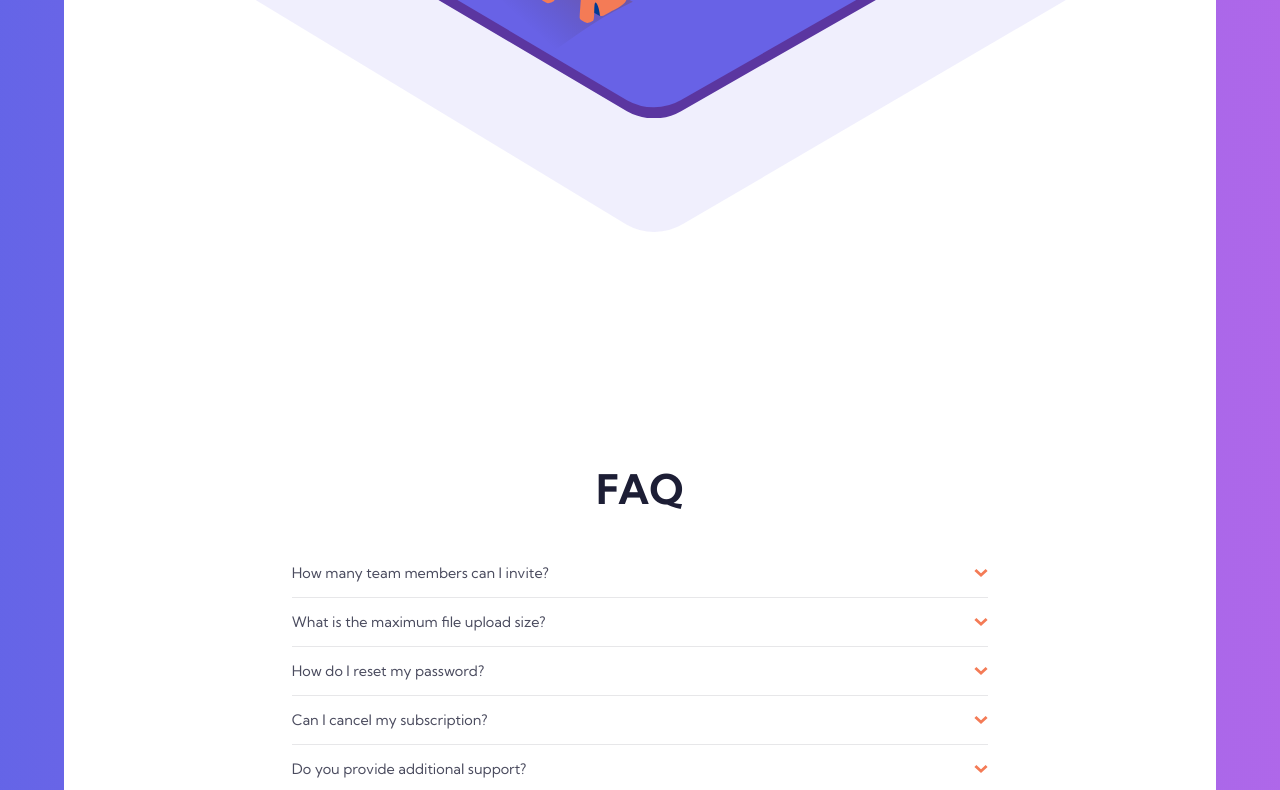
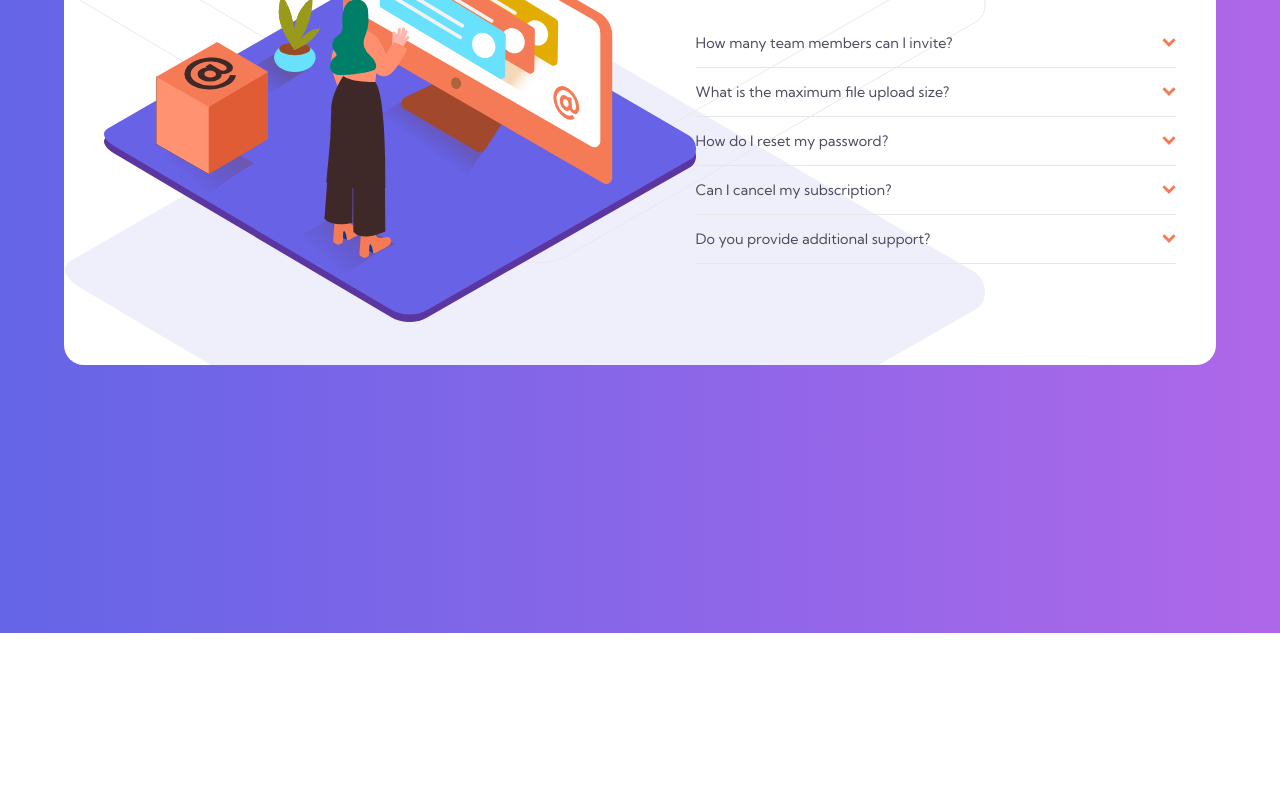
Before and after one commit to daniel-papp/frontend-mentor, a plain HTML site: page FAQ-accordion-card/index.html in a window 1280 px wide. Shown: the part 317-1107 px from the top of the page. After the commit the page ends 950 px from the top, so only its background shows below. Drawn offline with Linux system fonts and the light colour scheme.

Commit message:
Add rough desktop design

```diff
--- a/FAQ-accordion-card/scss/style.scss
+++ b/FAQ-accordion-card/scss/style.scss
@@ -110,6 +110,23 @@ body {
 }
 
 
-// @media (min-width: 600px) {
+@media (min-width: 600px) {
 
-// }
+    .container {
+        flex-direction: row;
+        padding: 40px;
+        background-image: url('../assets/bg-pattern-desktop.svg');
+        background-position: center left;
+    }
+
+    .image-container {
+        transform: translateY(0);
+    }
+
+    .text-container {
+
+        h1 {
+            margin-top: 0;
+        }
+    }
+}
```
Also changed, not shown: FAQ-accordion-card/css/style.css.
